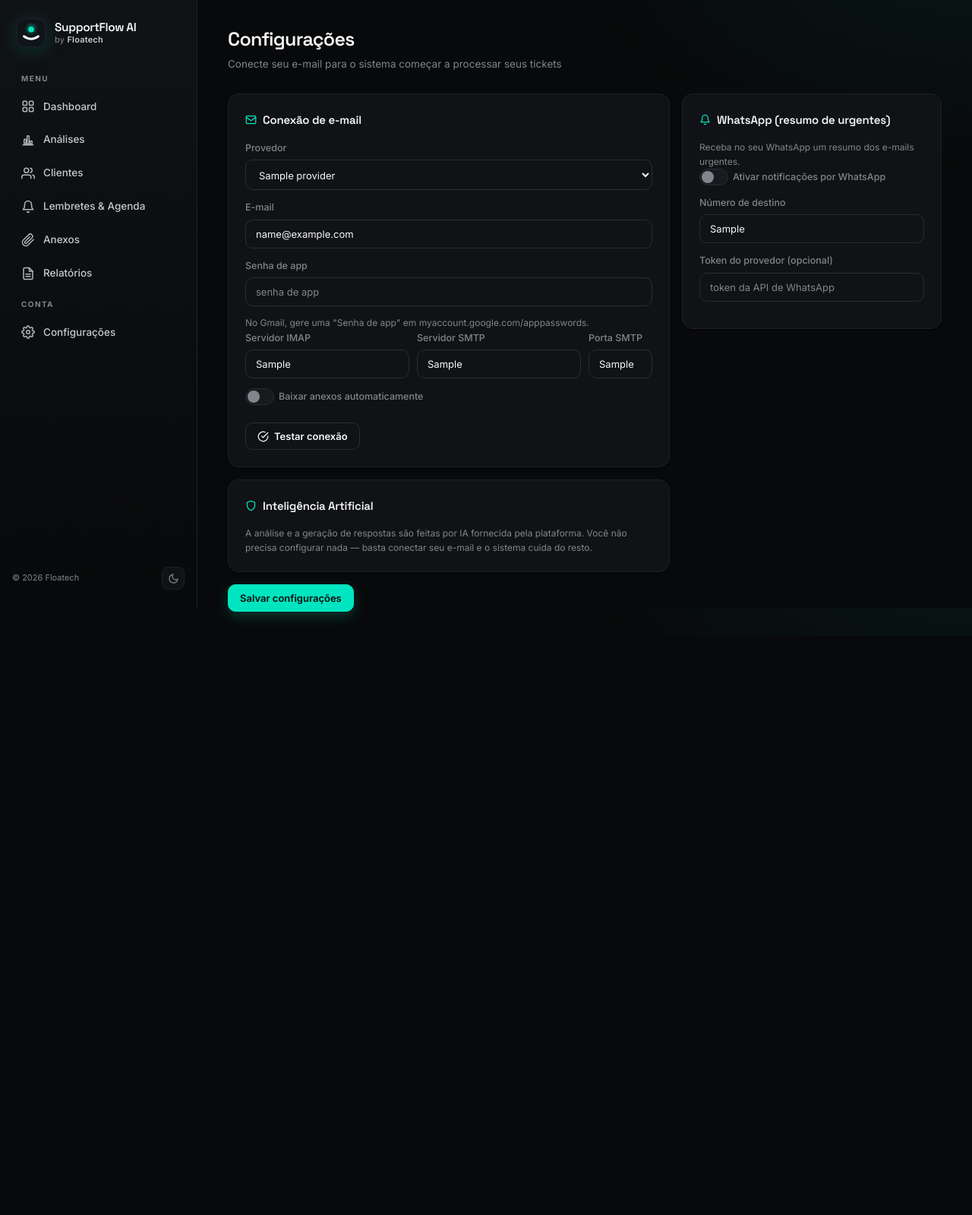
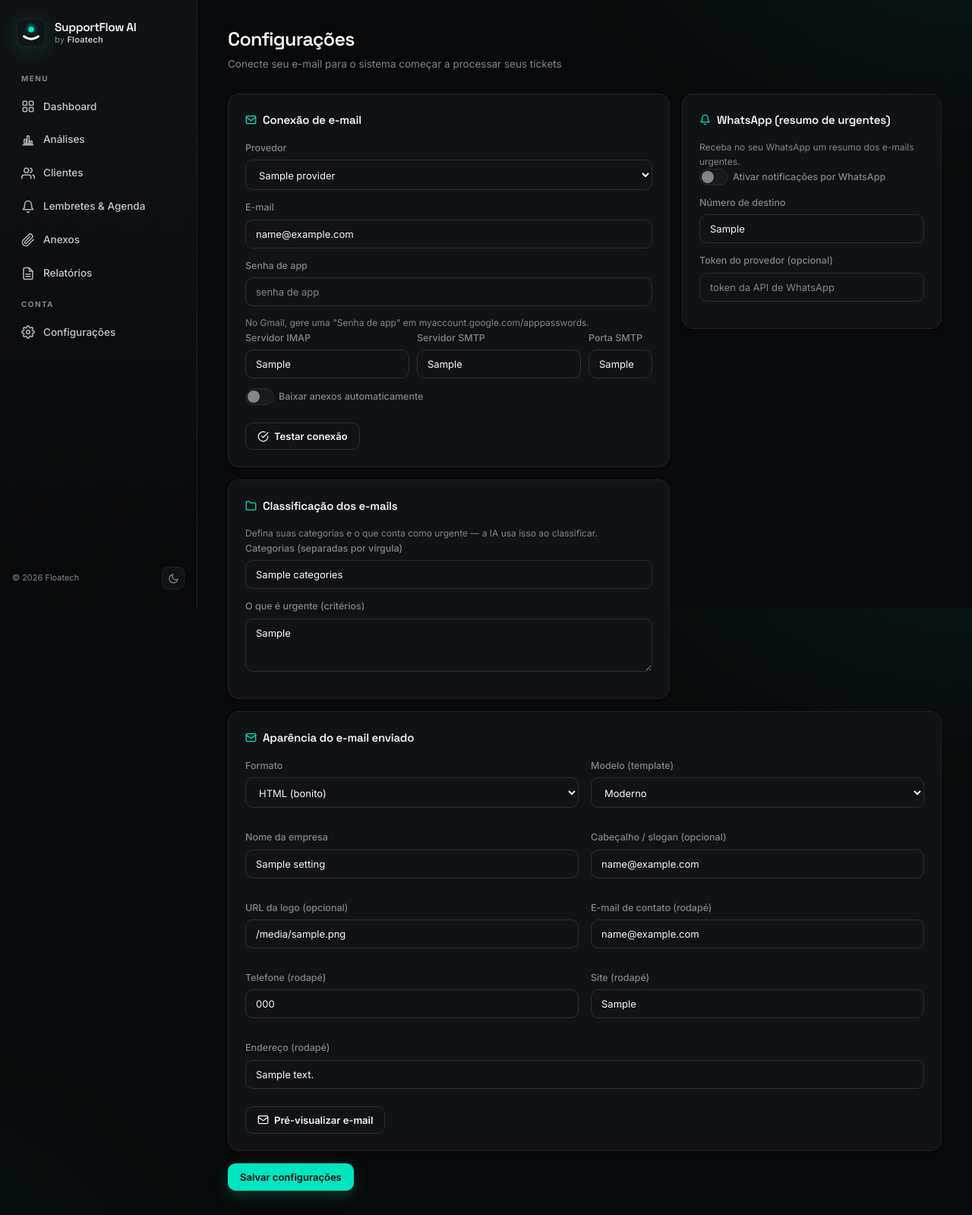
Before and after one commit to wesley-santos-python/supportflow-ai, a FastAPI app: template src/web/templates/settings.html in a window 1280 px wide. Shown: the whole page at 76% size. Before the commit the page ends 816 px from the top, so only its background shows below. Run offline with FastAPI, Linux system fonts and the light colour scheme; the template is opened without the code that fills it: most values are stand-ins (such as "Sample title", 1, 10 or a date in 2020).

Commit message:
feat: classificação custom, 3 templates de e-mail, preview, 1ª sync semanal, cache
- Configurações: cliente define categorias e critérios de urgência (alimentam
  a IA) e a marca do e-mail (formato HTML/texto, template, nome, cabeçalho,
  logo por URL, e contatos do rodapé)
- 3 templates de e-mail HTML (moderno/clássico/minimalista) com cabeçalho e
  rodapé de contato; envio multipart (HTML + texto) ou texto puro
- Pré-visualização do e-mail na tela de configurações (/api/email/preview)
- 1ª sincronização: só não lidos dos últimos 7 dias (evita backlog); depois,
  só não lidos. Corpo truncado a 4k p/ conter custo de tokens
- Atualização automática a cada 10 min; clicar em Sincronizar atualiza na hora
  e reinicia a contagem
- Cache-Control nos estáticos (navegador) + SYNC padrão 10 min
- Economia: resumo de urgentes não gasta IA com WhatsApp desligado
- Testes: 75 -> 78

Co-Authored-By: Claude Opus 4.8 <noreply@anthropic.com>

```diff
--- a/src/core/notifications.py
+++ b/src/core/notifications.py
@@ -39,6 +39,11 @@ class WhatsAppNotifier:
             ``True`` se um resumo foi enviado; ``False`` se não havia tickets
             urgentes ou a integração está desabilitada.
         """
+        # Se o WhatsApp está desligado, nem gera o resumo — evita gastar IA à toa
+        # a cada ciclo do agendador (economia direta de custo).
+        if not self.enabled or not self.to_number:
+            return False
+
         urgent = db.get_urgent_tickets(user_id=self.user_id, limit=10)
         if not urgent:
             return False
--- a/src/web/app.py
+++ b/src/web/app.py
@@ -77,6 +77,15 @@ def create_app() -> FastAPI:
     # Compressão das respostas (HTML/JSON/CSS) — páginas mais leves e rápidas.
     app.add_middleware(GZipMiddleware, minimum_size=600)
 
+    @app.middleware("http")
+    async def _cache_static(request, call_next):
+        """Cache no navegador para os arquivos estáticos (acelera e economiza banda)."""
+        response = await call_next(request)
+        if request.url.path.startswith("/static/"):
+            # Fresco por 5 min; depois serve do cache enquanto revalida (ETag).
+            response.headers["Cache-Control"] = "public, max-age=300, stale-while-revalidate=86400"
+        return response
+
     app.mount("/static", StaticFiles(directory=_STATIC_DIR), name="static")
 
     @app.get("/healthz", include_in_schema=False)
--- a/src/web/routes/api.py
+++ b/src/web/routes/api.py
@@ -59,7 +59,7 @@ class ReminderRequest(BaseModel):
 
 
 class SettingsRequest(BaseModel):
-    """Configurações do cliente (e-mail e WhatsApp). Campos opcionais."""
+    """Configurações do cliente (e-mail, WhatsApp, marca, classificação)."""
 
     email_user: Optional[str] = None
     email_pass: Optional[str] = None
@@ -71,6 +71,19 @@ class SettingsRequest(BaseModel):
     whatsapp_enabled: Optional[bool] = None
     whatsapp_to: Optional[str] = None
     whatsapp_token: Optional[str] = None
+    # Classificação personalizada
+    categories: Optional[str] = None
+    urgency_criteria: Optional[str] = None
+    # Marca / aparência do e-mail
+    email_format: Optional[str] = None
+    email_template: Optional[str] = None
+    email_header: Optional[str] = None
+    company_name: Optional[str] = None
+    company_logo_url: Optional[str] = None
+    company_email: Optional[str] = None
+    company_phone: Optional[str] = None
+    company_site: Optional[str] = None
+    company_address: Optional[str] = None
 
 
 # ---------------------------------------------------------------------------
@@ -286,9 +299,27 @@ def save_settings(payload: SettingsRequest, user: User = Depends(require_api_use
         "WHATSAPP_TO": payload.whatsapp_to,
         "WHATSAPP_TOKEN": payload.whatsapp_token,
     }
-    # Não sobrescreve segredos com string vazia (mantém o valor existente).
+    # Não sobrescreve segredos/credenciais com string vazia (mantém o valor existente).
     for key, value in mapping.items():
         if value not in (None, ""):
+            cfg.set(key, value)
+
+    # Campos de texto (classificação/marca): permite limpar com string vazia.
+    text_fields = {
+        "CATEGORIES": payload.categories,
+        "URGENCY_CRITERIA": payload.urgency_criteria,
+        "EMAIL_FORMAT": payload.email_format,
+        "EMAIL_TEMPLATE": payload.email_template,
+        "EMAIL_HEADER": payload.email_header,
+        "COMPANY_NAME": payload.company_name,
+        "COMPANY_LOGO_URL": payload.company_logo_url,
+        "COMPANY_EMAIL": payload.company_email,
+        "COMPANY_PHONE": payload.company_phone,
+        "COMPANY_SITE": payload.company_site,
+        "COMPANY_ADDRESS": payload.company_address,
+    }
+    for key, value in text_fields.items():
+        if value is not None:
             cfg.set(key, value)
 
     if payload.auto_download_attachments is not None:
@@ -297,6 +328,54 @@ def save_settings(payload: SettingsRequest, user: User = Depends(require_api_use
         cfg.set("WHATSAPP_ENABLED", str(payload.whatsapp_enabled).lower())
 
     return {"ok": True, "settings": cfg.public_settings()}
+
+
+class EmailPreviewRequest(BaseModel):
+    """Campos do formulário para pré-visualizar o e-mail (sem precisar salvar)."""
+
+    body: Optional[str] = None
+    email_format: Optional[str] = None
+    email_template: Optional[str] = None
+    email_header: Optional[str] = None
+    company_name: Optional[str] = None
+    company_logo_url: Optional[str] = None
+    company_email: Optional[str] = None
+    company_phone: Optional[str] = None
+    company_site: Optional[str] = None
+    company_address: Optional[str] = None
+
+
+@router.post("/email/preview")
+def email_preview(
+    payload: EmailPreviewRequest = EmailPreviewRequest(),
+    user: User = Depends(require_api_user),
+):
+    """Renderiza como o e-mail será enviado, usando os valores atuais do formulário."""
+    from src.core.email_templates import branding_from_cfg, render_email
+
+    branding = branding_from_cfg(UserConfig(user.id))
+    overrides = {
+        "EMAIL_FORMAT": payload.email_format,
+        "EMAIL_TEMPLATE": payload.email_template,
+        "EMAIL_HEADER": payload.email_header,
+        "COMPANY_NAME": payload.company_name,
+        "COMPANY_LOGO_URL": payload.company_logo_url,
+        "COMPANY_EMAIL": payload.company_email,
+        "COMPANY_PHONE": payload.company_phone,
+        "COMPANY_SITE": payload.company_site,
+        "COMPANY_ADDRESS": payload.company_address,
+    }
+    for key, value in overrides.items():
+        if value is not None:
+            branding[key] = value
+
+    body = payload.body or (
+        "Olá! Recebemos sua mensagem e já estamos cuidando do seu atendimento. "
+        "Retornamos em breve com a solução. Qualquer dúvida, estamos à disposição."
+    )
+    if (branding.get("EMAIL_FORMAT") or "html").lower() == "plain":
+        return {"format": "plain", "text": body}
+    return {"format": "html", "html": render_email(body, branding)}
 
 
 class EmailTestRequest(BaseModel):
--- a/src/web/static/css/style.css
+++ b/src/web/static/css/style.css
@@ -354,6 +354,10 @@ input:focus, select:focus, textarea:focus { outline: none; border-color: var(--a
 .attach-name .ico { color: var(--accent); flex-shrink: 0; }
 .attach-name .fname { white-space: nowrap; overflow: hidden; text-overflow: ellipsis; }
 
+/* Pré-visualização do e-mail (configurações) */
+.email-preview { width: 100%; height: 460px; border: 1px solid var(--border-strong);
+  border-radius: 12px; background: #fff; }
+
 /* Segmented control (status) -------------------------------------------- */
 .seg { display: inline-flex; background: var(--surface-2); border: 1px solid var(--border);
   border-radius: 10px; padding: 3px; gap: 3px; }
--- a/src/web/static/js/settings.js
+++ b/src/web/static/js/settings.js
@@ -1,9 +1,31 @@
 /* Lógica da página de configurações do cliente. */
+
+function val(form, name) {
+  const el = form.elements[name];
+  return el ? el.value : "";
+}
+
+/* Campos de classificação + marca (reusados em salvar e pré-visualizar). */
+function brandingFields(form) {
+  return {
+    categories: val(form, "categories"),
+    urgency_criteria: val(form, "urgency_criteria"),
+    email_format: val(form, "email_format"),
+    email_template: val(form, "email_template"),
+    email_header: val(form, "email_header"),
+    company_name: val(form, "company_name"),
+    company_logo_url: val(form, "company_logo_url"),
+    company_email: val(form, "company_email"),
+    company_phone: val(form, "company_phone"),
+    company_site: val(form, "company_site"),
+    company_address: val(form, "company_address"),
+  };
+}
 
 async function saveSettings(event) {
   event.preventDefault();
   const form = event.target;
-  const payload = {
+  const payload = Object.assign({
     email_user: form.email_user.value,
     email_pass: form.email_pass.value,
     email_provider: form.email_provider.value,
@@ -14,7 +36,8 @@ async function saveSettings(event) {
     whatsapp_enabled: form.whatsapp_enabled.checked,
     whatsapp_to: form.whatsapp_to.value,
     whatsapp_token: form.whatsapp_token.value,
-  };
+  }, brandingFields(form));
+
   try {
     await postJSON("/api/settings", payload);
     toast("✓ Configurações salvas");
@@ -46,3 +69,26 @@ async function testEmail() {
     toast("Conexão falhou: " + e.message, true);
   }
 }
+
+/** Pré-visualiza como o e-mail será enviado, usando os valores atuais do formulário. */
+async function previewEmail() {
+  const form = document.getElementById("settingsForm");
+  const wrap = document.getElementById("emailPreviewWrap");
+  const frame = document.getElementById("emailPreview");
+  const text = document.getElementById("emailPreviewText");
+  try {
+    const r = await postJSON("/api/email/preview", brandingFields(form));
+    wrap.hidden = false;
+    if (r.format === "plain") {
+      frame.hidden = true;
+      text.hidden = false;
+      text.textContent = r.text || "";
+    } else {
+      text.hidden = true;
+      frame.hidden = false;
+      frame.srcdoc = r.html || "";
+    }
+  } catch (e) {
+    toast("Erro na prévia: " + e.message, true);
+  }
+}
--- a/src/web/templates/settings.html
+++ b/src/web/templates/settings.html
@@ -62,12 +62,62 @@
   </div>
 
   <div class="panel">
-    <h3><svg class="ico sm"><use href="#i-shield"/></svg> Inteligência Artificial</h3>
-    <p class="muted small">
-      A análise e a geração de respostas são feitas por IA fornecida pela
-      plataforma. Você não precisa configurar nada — basta conectar seu e-mail
-      e o sistema cuida do resto.
-    </p>
+    <h3><svg class="ico sm"><use href="#i-folder"/></svg> Classificação dos e-mails</h3>
+    <p class="muted small">Defina suas categorias e o que conta como urgente — a IA usa isso ao classificar.</p>
+    <label>Categorias (separadas por vírgula)
+      <input name="categories" value="{{ settings.CATEGORIES or '' }}" placeholder="Técnico,Financeiro,Logística,Outros" />
+    </label>
+    <label>O que é urgente (critérios)
+      <textarea name="urgency_criteria" rows="3" placeholder="ex.: prazo vencendo, sistema parado, multa, cliente irritado...">{{ settings.URGENCY_CRITERIA or '' }}</textarea>
+    </label>
+  </div>
+
+  <div class="panel" style="grid-column:1/-1">
+    <h3><svg class="ico sm"><use href="#i-mail"/></svg> Aparência do e-mail enviado</h3>
+    <div class="settings-grid">
+      <label>Formato
+        <select name="email_format">
+          <option value="html" {{ 'selected' if settings.EMAIL_FORMAT != 'plain' }}>HTML (bonito)</option>
+          <option value="plain" {{ 'selected' if settings.EMAIL_FORMAT == 'plain' }}>Texto normal</option>
+        </select>
+      </label>
+      <label>Modelo (template)
+        <select name="email_template">
+          <option value="moderno" {{ 'selected' if settings.EMAIL_TEMPLATE == 'moderno' }}>Moderno</option>
+          <option value="classico" {{ 'selected' if settings.EMAIL_TEMPLATE == 'classico' }}>Clássico</option>
+          <option value="minimalista" {{ 'selected' if settings.EMAIL_TEMPLATE == 'minimalista' }}>Minimalista</option>
+        </select>
+      </label>
+      <label>Nome da empresa
+        <input name="company_name" value="{{ settings.COMPANY_NAME or '' }}" placeholder="Sua Empresa Ltda" />
+      </label>
+      <label>Cabeçalho / slogan (opcional)
+        <input name="email_header" value="{{ settings.EMAIL_HEADER or '' }}" placeholder="Atendimento ao cliente" />
+      </label>
+      <label>URL da logo (opcional)
+        <input name="company_logo_url" value="{{ settings.COMPANY_LOGO_URL or '' }}" placeholder="https://.../logo.png" />
+      </label>
+      <label>E-mail de contato (rodapé)
+        <input name="company_email" value="{{ settings.COMPANY_EMAIL or '' }}" placeholder="contato@empresa.com" />
+      </label>
+      <label>Telefone (rodapé)
+        <input name="company_phone" value="{{ settings.COMPANY_PHONE or '' }}" placeholder="(77) 90000-0000" />
+      </label>
+      <label>Site (rodapé)
+        <input name="company_site" value="{{ settings.COMPANY_SITE or '' }}" placeholder="www.empresa.com" />
+      </label>
+      <label style="grid-column:1/-1">Endereço (rodapé)
+        <input name="company_address" value="{{ settings.COMPANY_ADDRESS or '' }}" placeholder="Rua X, 123 - Cidade/UF" />
+      </label>
+    </div>
+    <button type="button" class="btn ghost" style="margin-top:10px" onclick="previewEmail()">
+      <svg class="ico sm"><use href="#i-mail"/></svg> Pré-visualizar e-mail
+    </button>
+    <div id="emailPreviewWrap" class="email-preview-wrap" hidden>
+      <div class="muted small" style="margin:14px 0 6px">Prévia de como o e-mail será enviado:</div>
+      <iframe id="emailPreview" class="email-preview" title="Prévia do e-mail"></iframe>
+      <pre id="emailPreviewText" class="original-body" hidden></pre>
+    </div>
   </div>
 
   <div class="settings-actions">
```
Also changed, not shown: src/config.py (+16 -1 lines), src/core/ai_engine.py (+17 -3 lines), src/core/automation.py (+13 -2 lines), src/core/email_service.py (+22 -2 lines), src/core/email_templates.py (added, +143 -0 lines), src/user_config.py (+15 -0 lines), src/web/static/js/dashboard.js (+11 -2 lines), tests/test_web.py (+34 -0 lines).
